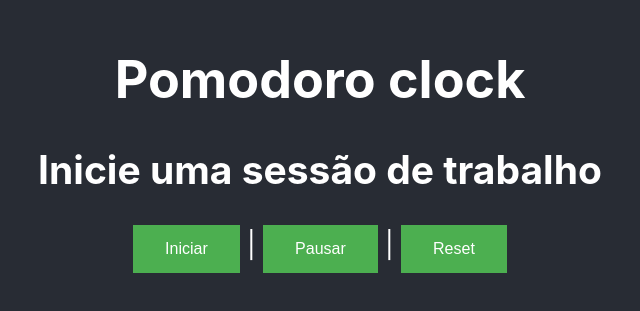
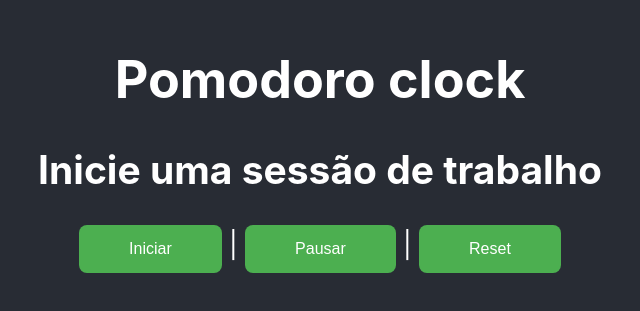
Before and after one commit to robsondesenvolvimento/pomodoro-clock-react, a React (Create React App) app: page / in a window 1280 px wide. Shown: the part 257-568 px from the top of the page, without its empty margins (320-960 px from the left). Built offline with nearby package versions, Linux system fonts and the light colour scheme.

Commit message:
fix: incluido novos estilos de css

```diff
--- a/src/components/clock/PomodoroClock.css
+++ b/src/components/clock/PomodoroClock.css
@@ -1,11 +1,18 @@
-.button {
+.bnt-group .button {
     background-color: #4CAF50; /* Green */
     border: none;
     color: white;
-    padding: 15px 32px;
+    padding: 15px 50px;
+    border-radius: 8px;
     text-align: center;
     text-decoration: none;
     display: inline-block;
     font-size: 16px;
     cursor: pointer;
   }
+
+  .bnt-group .button:hover {
+    background-color: #3e8e41; /* Green */
+    box-shadow: 0 12px 16px 0 rgba(0, 0, 0, 0.24), 0 17px 50px 0 rgba(255, 255, 255, 0.19);
+    color: white;
+  }
--- a/src/components/clock/PomodoroClock.js
+++ b/src/components/clock/PomodoroClock.js
@@ -86,9 +86,13 @@ class PomodoroClock extends React.Component {
                 <h1>Pomodoro clock</h1>
                 <h2>{this.state.sessao}</h2>
                 <h3>{this.state.clock}</h3>
-                <button className="button" onClick={this.handlerIniciarClick}>Iniciar</button>&nbsp;|&nbsp;
-                <button className="button" onClick={this.handlerPauseClick}>Pausar</button>&nbsp;|&nbsp;
-                <button className="button" onClick={this.handlerResetClick}>Reset</button>
+
+                <div className="bnt-group">
+                    <button className="button" onClick={this.handlerIniciarClick}>Iniciar</button>&nbsp;|&nbsp;
+                    <button className="button" onClick={this.handlerPauseClick}>Pausar</button>&nbsp;|&nbsp;
+                    <button className="button" onClick={this.handlerResetClick}>Reset</button>
+                </div>
+
             </div>
         )
     }
```
